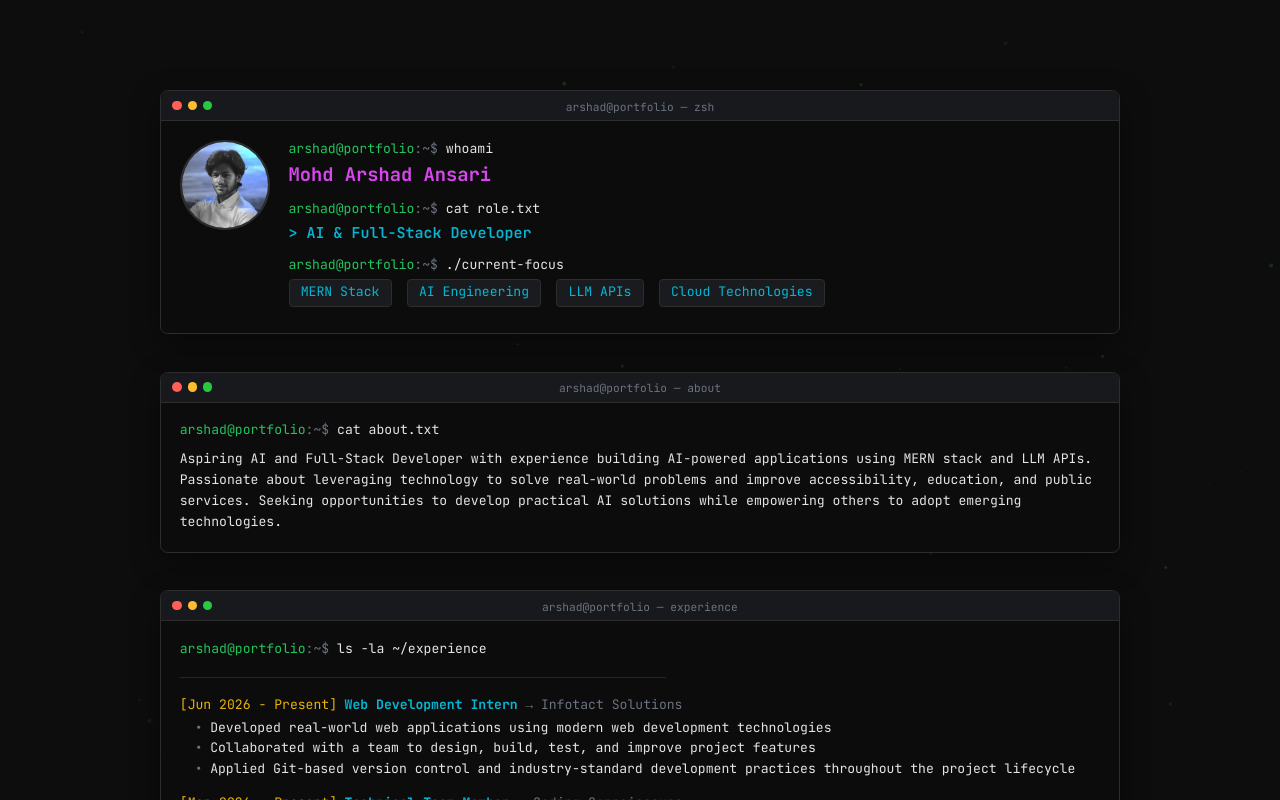
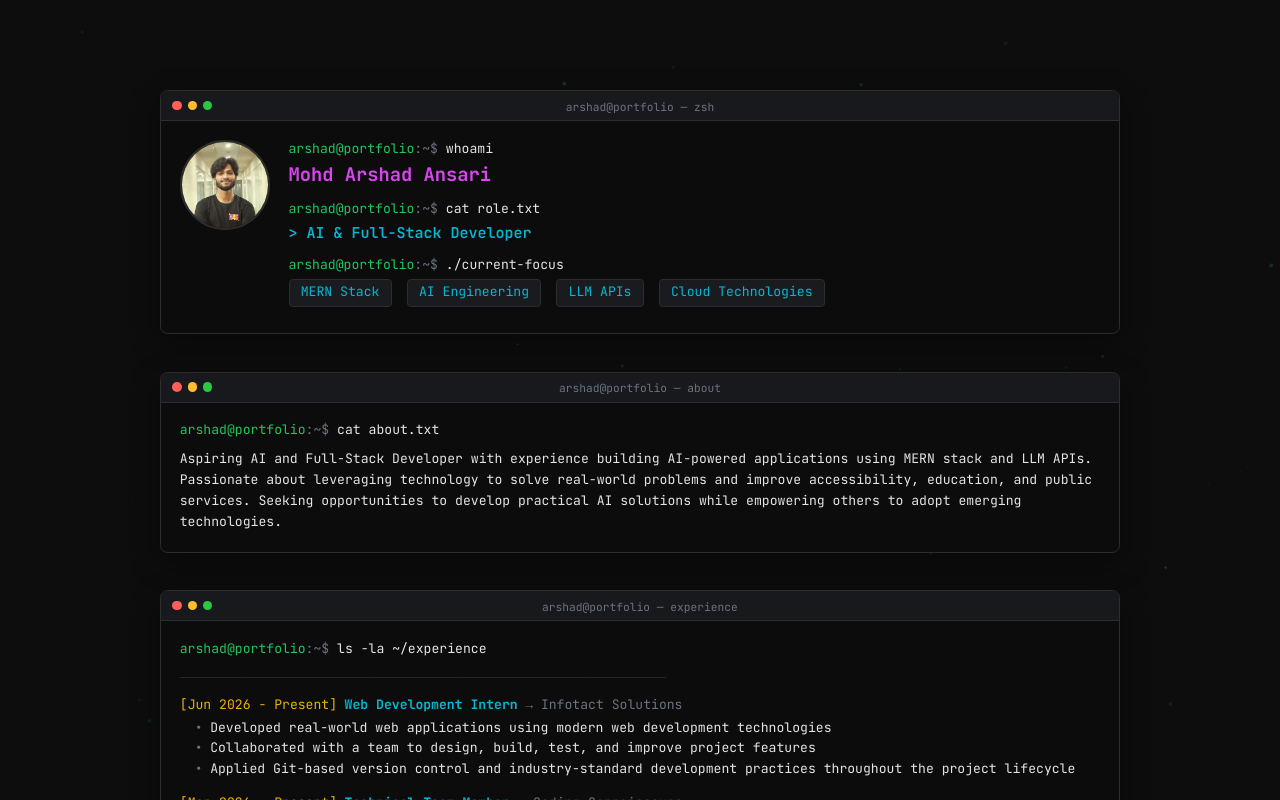
Before and after one commit to mohdarshadd/portfolio, a Next.js app: page / in a window 1280 px wide. Shown: the top 800 px of the page. Built offline with nearby package versions, Linux system fonts and the light colour scheme.

Commit message:
Replace profile photo with photo.jpg

```diff
--- a/src/components/Portfolio.tsx
+++ b/src/components/Portfolio.tsx
@@ -42,7 +42,7 @@ export default function Portfolio() {
           <div className="shrink-0">
             <div className="w-20 h-20 sm:w-24 sm:h-24 rounded-full overflow-hidden border-2 border-border">
               <img
-                src="/Arshad-profile-photo.jpeg"
+                src="/photo.JPG"
                 alt={profile.name}
                 className="w-full h-full object-cover"
               />
```
Also changed, not shown: public/photo.JPG (added).
